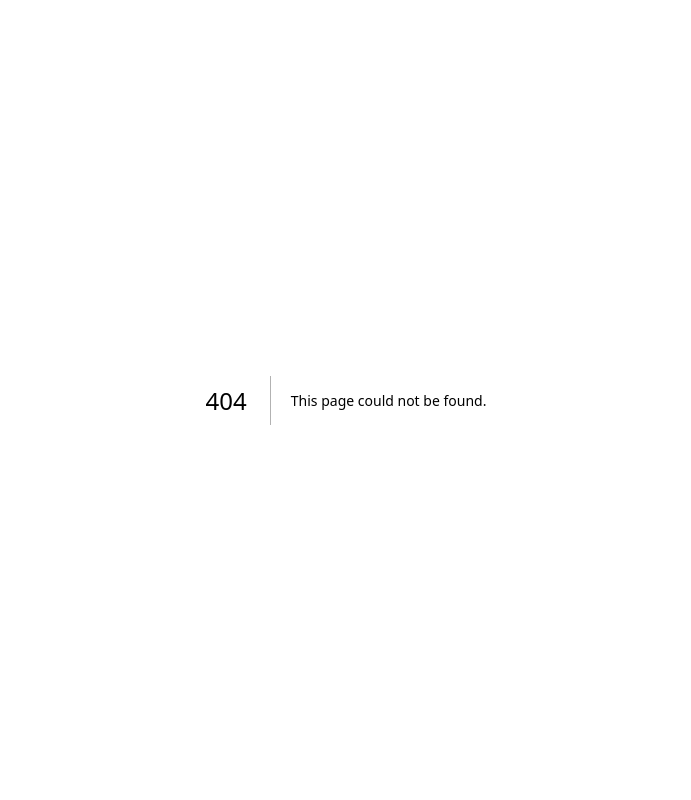
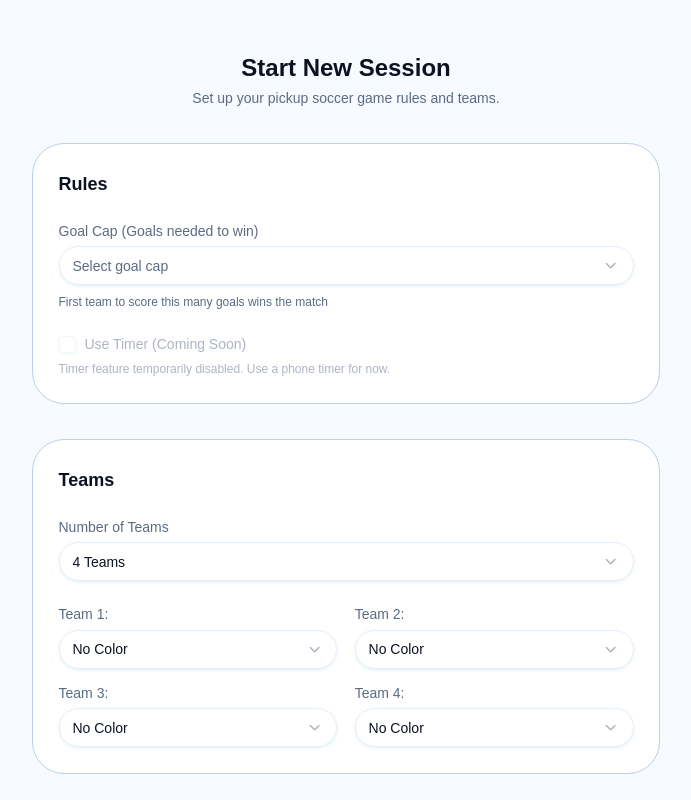
Before and after one commit to JohnnyPillacela/nexturno, a Next.js app: page /setup in a window 1280 px wide. Before the commit this address had no page. Shown: the top 800 px of the page, without its empty margins (294-985 px from the left). Built offline with nearby package versions, Linux system fonts and the light colour scheme.

Commit message:
Add SetupPage component to render SetupForm for new session configuration. This establishes the initial setup interface for users.

```diff
--- /dev/null
+++ b/app/setup/page.tsx
@@ -0,0 +1,13 @@
+// app/setup/page.tsx
+
+'use client';
+
+import SetupForm from '@/components/dashboard/setup-form';
+
+export default function SetupPage() {
+  return (
+    <div className="min-h-screen bg-background">
+      <SetupForm />
+    </div>
+  );
+}
```
